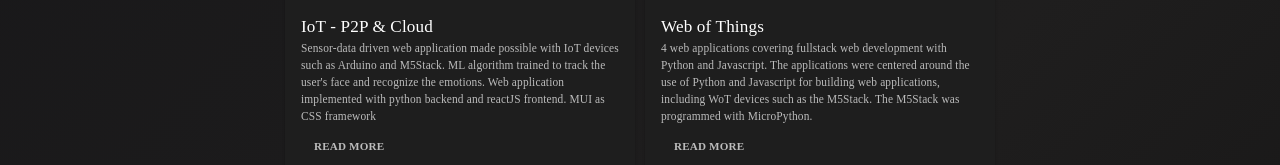
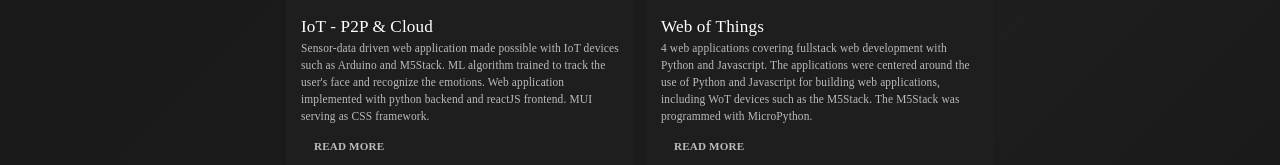
Before and after one commit to llemmoo/llemmoo.github.io, a React (Vite) app: page /portfolio in a window 1280 px wide. Shown: the part 787-952 px from the top of the page. Built offline with nearby package versions, Linux system fonts and the light colour scheme; a web font is replaced by a local one.

Commit message:
last fix

```diff
--- a/src/components/Portfolio/MiniProjectCards.jsx
+++ b/src/components/Portfolio/MiniProjectCards.jsx
@@ -141,7 +141,7 @@ function P2PCard() {
           Sensor-data driven web application made possible with IoT devices such as Arduino
           and M5Stack. ML algorithm trained to track the user's face and recognize
           the emotions. Web application implemented with python backend and reactJS frontend.
-          MUI as CSS framework
+          MUI serving as CSS framework.
           </Typography>
           </ThemeProvider>
           <CardActions sx={{paddingBottom:0}}>
```
Also changed, not shown: 2 other files (tests, documents, lock files or other folders).
